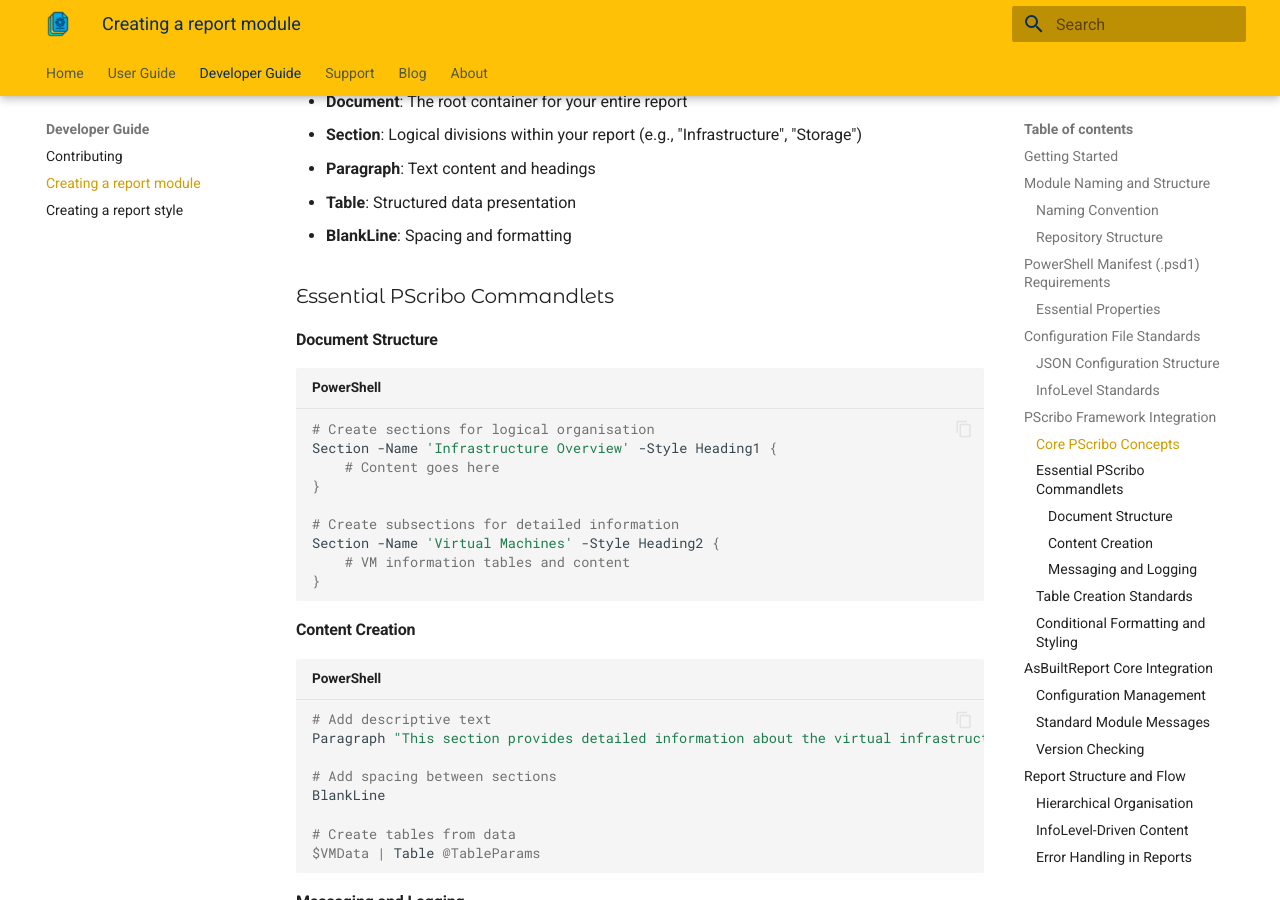
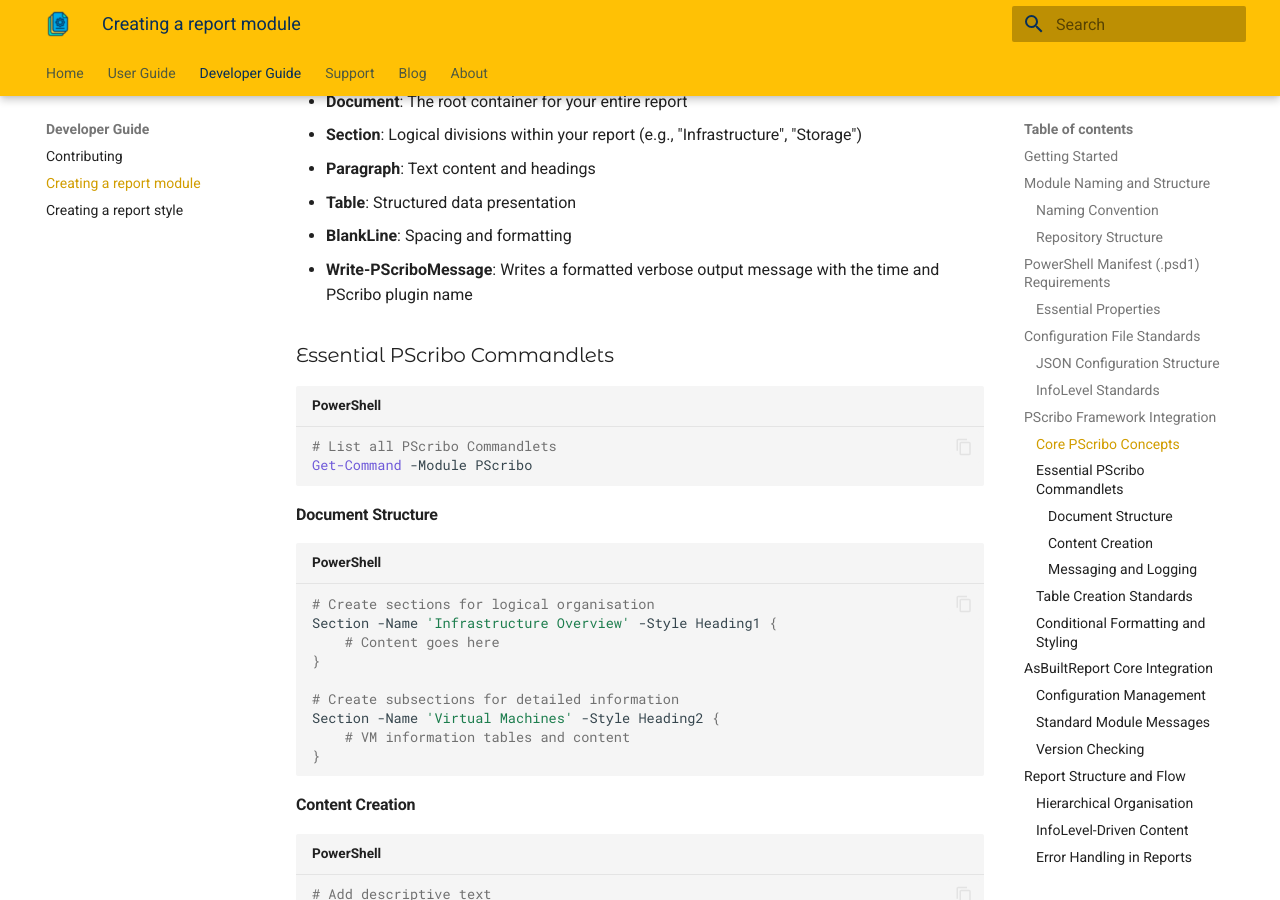
Before and after one commit to AsBuiltReport/AsBuiltReport.Project.Website, an MkDocs documentation site: the page built from docs/dev-guide/creating-a-report-module.md, in a window 1280 px wide and 900 px high, scrolled down 3596 px. Built offline with MkDocs 1.6.1 and Material for MkDocs 9.7.7, drawn with Linux system fonts in a browser that asks for light colours; some of the changed text lies outside the part shown.

Commit message:
Website updates

````diff
--- a/docs/dev-guide/creating-a-report-module.md
+++ b/docs/dev-guide/creating-a-report-module.md
@@ -53,7 +51,7 @@ Your module manifest must include these standardised properties:
 
 ```powershell
 @{
-    ModuleVersion = '1.0.0'                        # Semantic versioning
+    ModuleVersion = '0.1.0'                        # Semantic versioning
     Author = 'Your Name'
     Description = 'A PowerShell module to generate an as built report on the configuration of [Technology]'
     PowerShellVersion = '5.1'
@@ -130,8 +128,14 @@ PScribo organises reports using a hierarchical structure:
 - **Paragraph**: Text content and headings
 - **Table**: Structured data presentation
 - **BlankLine**: Spacing and formatting
+- **Write-PScriboMessage**: Writes a formatted verbose output message with the time and PScribo plugin name
 
 ### Essential PScribo Commandlets
+
+```powershell
+# List all PScribo Commandlets
+Get-Command -Module PScribo
+```
 
 #### Document Structure
 ```powershell
@@ -377,7 +381,7 @@ function Invoke-AsBuiltReport.Vendor.Technology {
     .PARAMETER Credential
         PowerShell credential to use for authentication.
     .NOTES
-        Version:        1.0.0
+        Version:        0.1.0
         Author:         Your Name
         Creation Date:  YYYY-MM-DD
         Purpose/Change: Initial script development
@@ -726,7 +730,7 @@ $ServerInfo = [PSCustomObject]@{
 # Define table parameters with consistent formatting
 $TableParams = @{
     Name = 'Server Information'
-    List = $true                    # Use List = $true for key-value pairs
+    List = $true                   # Use List = $true for key-value pairs
     ColumnWidths = 40, 60          # Always specify column widths
                                    # Set list table column widths to 40, 60 whenever possible
                                    # Set column widths to avoid excessive text wrapping
````
Also changed, not shown: other parts of docs/dev-guide/creating-a-report-module.md (+5 -7 lines), docs/blog/posts/Multilingual-support-coming-soon.md (+2 -0 lines).
